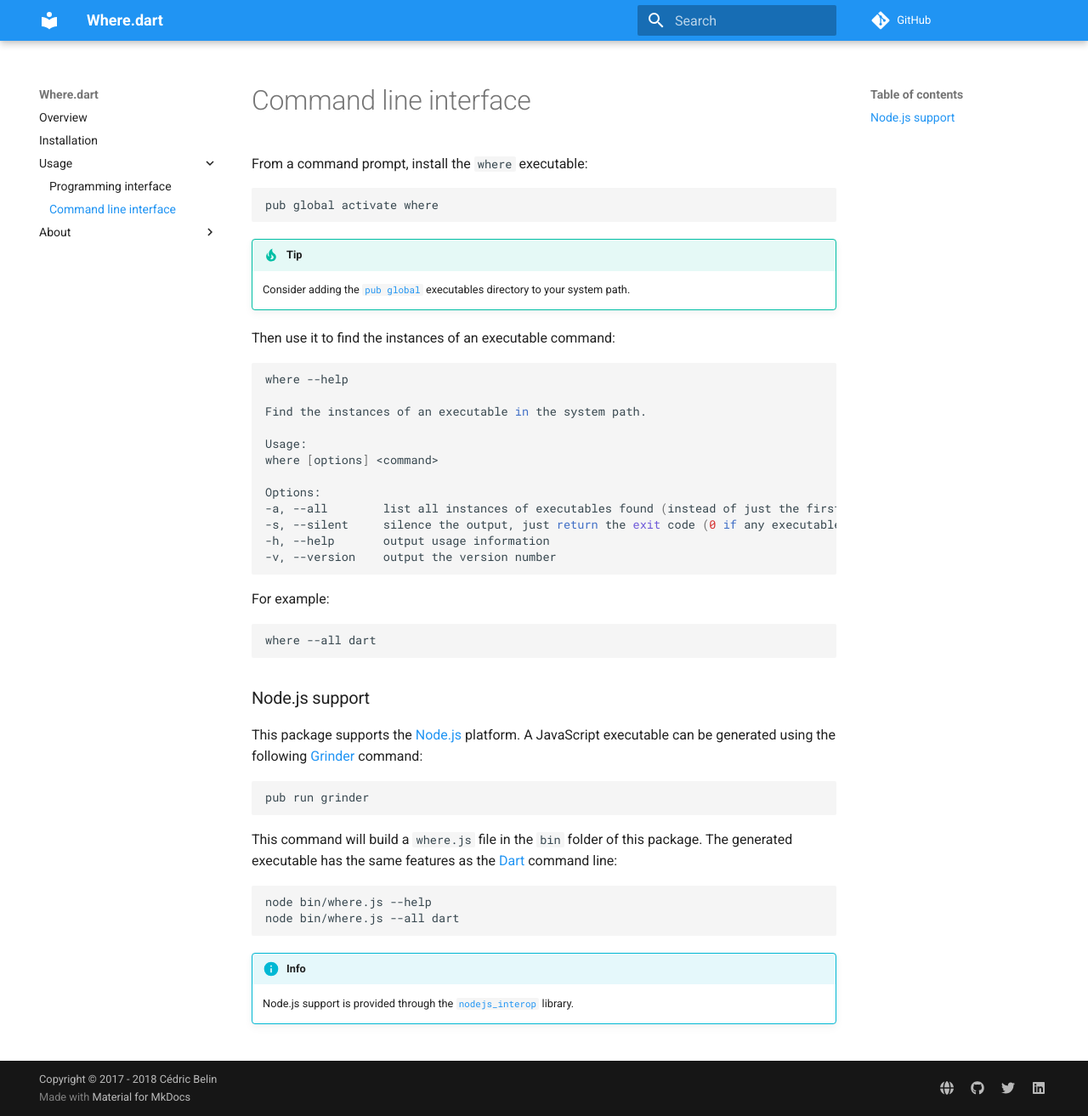
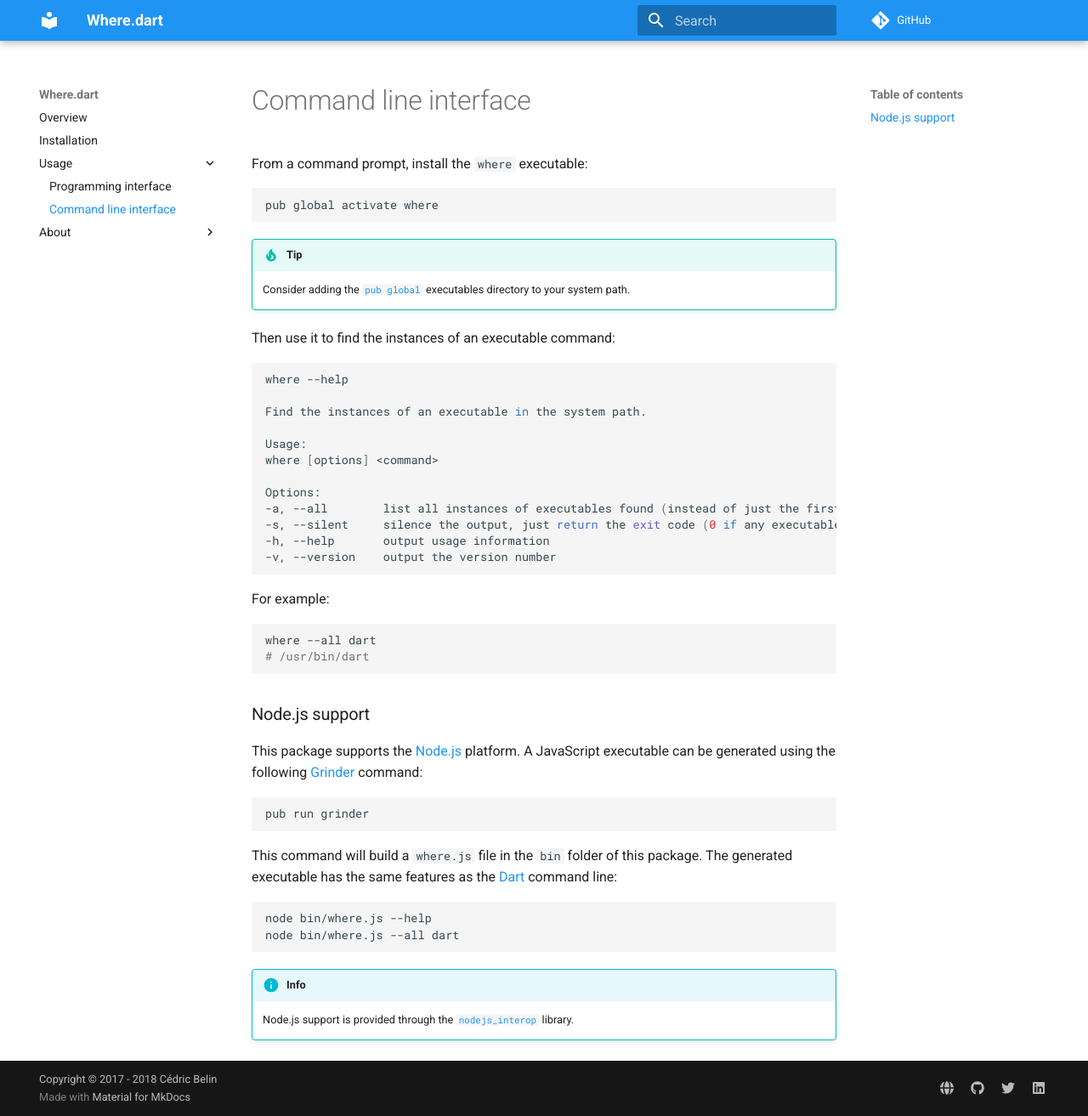
Before and after one commit to AugustToko/where.dart, an MkDocs documentation site: the page built from doc/usage/cli.md, in a window 1280 px wide and 1313 px high. Shown: the whole window at 85% size. Built offline with MkDocs 1.6.1 and Material for MkDocs 9.7.7, drawn with Linux system fonts in a browser that asks for light colours; comment, search, counter and statistics services are not loaded; old or Windows-style settings are respelled for this version of MkDocs.

Commit message:
Updated the documentation

````diff
--- a/doc/usage/cli.md
+++ b/doc/usage/cli.md
@@ -29,6 +29,7 @@
 
 ```shell
 where --all dart
+# /usr/bin/dart
 ```
 
 ### Node.js support
````
